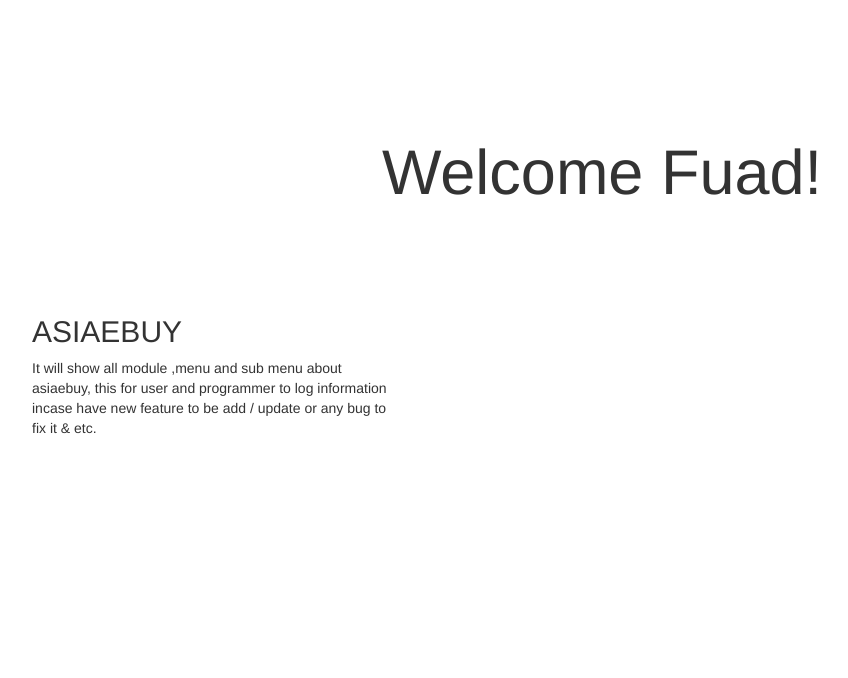
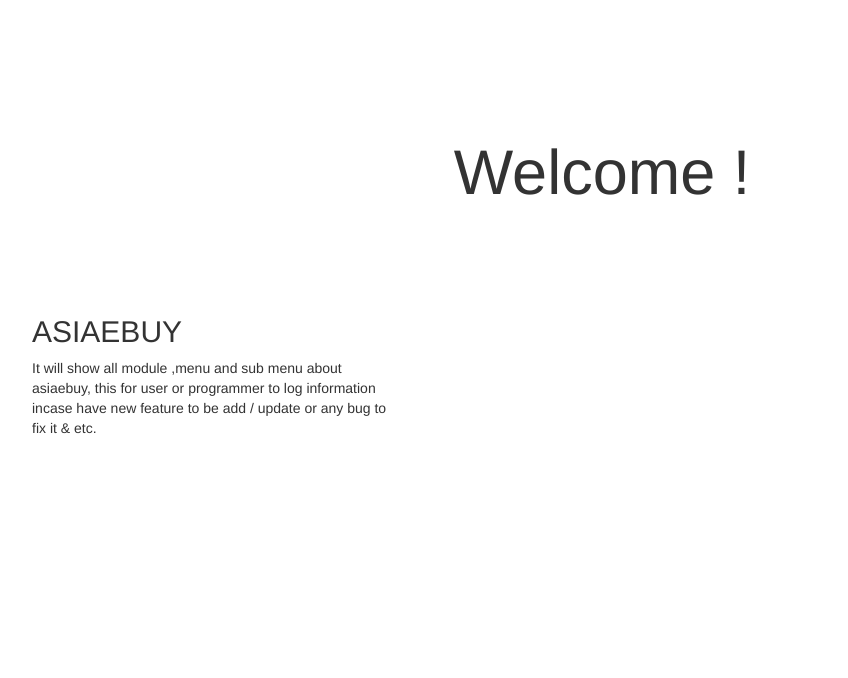
Before and after one commit to development2016/project-log, a Yii app: template views/site/index.php in a window 1280 px wide. Shown: the top 678 px of the page, without its empty margins (38-886 px from the left). Run offline with PHP 8.4 and a stand-in for Yii, Linux system fonts and the light colour scheme; the template is opened without the code that fills it, so the values that code supplies are empty; some libraries are stand-ins or nearby versions.

Commit message:
change index

```diff
--- a/views/site/index.php
+++ b/views/site/index.php
@@ -7,7 +7,7 @@ $this->title = 'LESO - LOG';
 <div class="site-index">
 
     <div class="jumbotron">
-        <h1>Welcome Fuad!</h1>
+        <h1>Welcome !</h1>
 
     </div>
 
@@ -17,7 +17,7 @@ $this->title = 'LESO - LOG';
             <div class="col-lg-4">
                 <h2>ASIAEBUY</h2>
 
-                <p>It will show all module ,menu and sub menu about asiaebuy, this for user and programmer to log information incase have new feature to be add / update or any bug to fix it & etc.</p>
+                <p>It will show all module ,menu and sub menu about asiaebuy, this for user or programmer to log information incase have new feature to be add / update or any bug to fix it & etc.</p>
             </div>
 
         </div>
```
